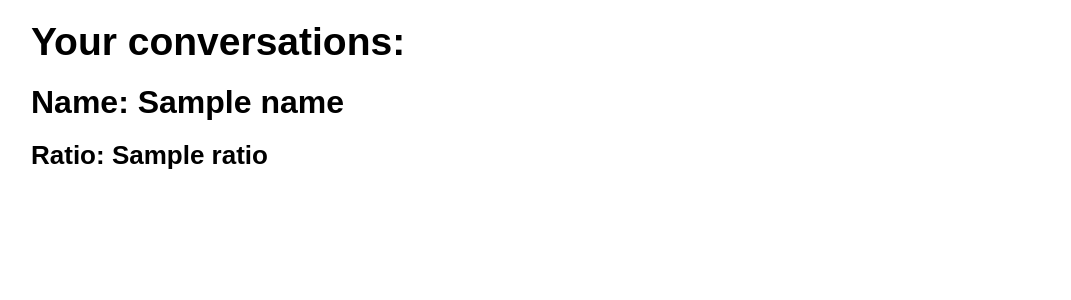
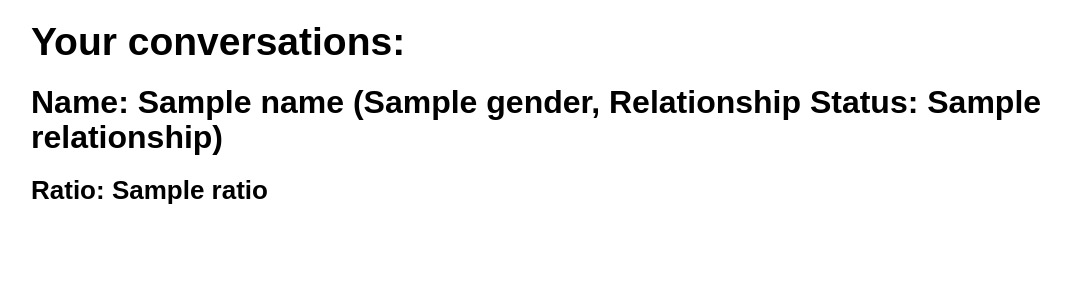
Before and after one commit to parasm/hearts, a Flask app: template templates/stats.html in a window 1280 px wide. Shown: the top 300 px of the page, without its empty margins (39-1110 px from the left). Run offline with Flask 2, Linux system fonts and the light colour scheme; the template is opened without the code that fills it: most values are stand-ins (such as "Sample title", 1, 10 or a date in 2020); some libraries are stand-ins or nearby versions; some web fonts are replaced.

Commit message:
Added more stats

```diff
--- a/templates/stats.html
+++ b/templates/stats.html
@@ -4,7 +4,7 @@
 	<div class="container">
 		<h1>Your conversations:</h1>
 		{% for x in count %}
-		<h2>Name: {{names[x]}}</h2>
+		<h2>Name: {{names[x]}} ({{genders[x]}}, Relationship Status: {{relationships[x]}})</h2>
 		<h3>Ratio: {{ratios[x]}}</h3>
 		{% endfor %}
 	</div>
```
